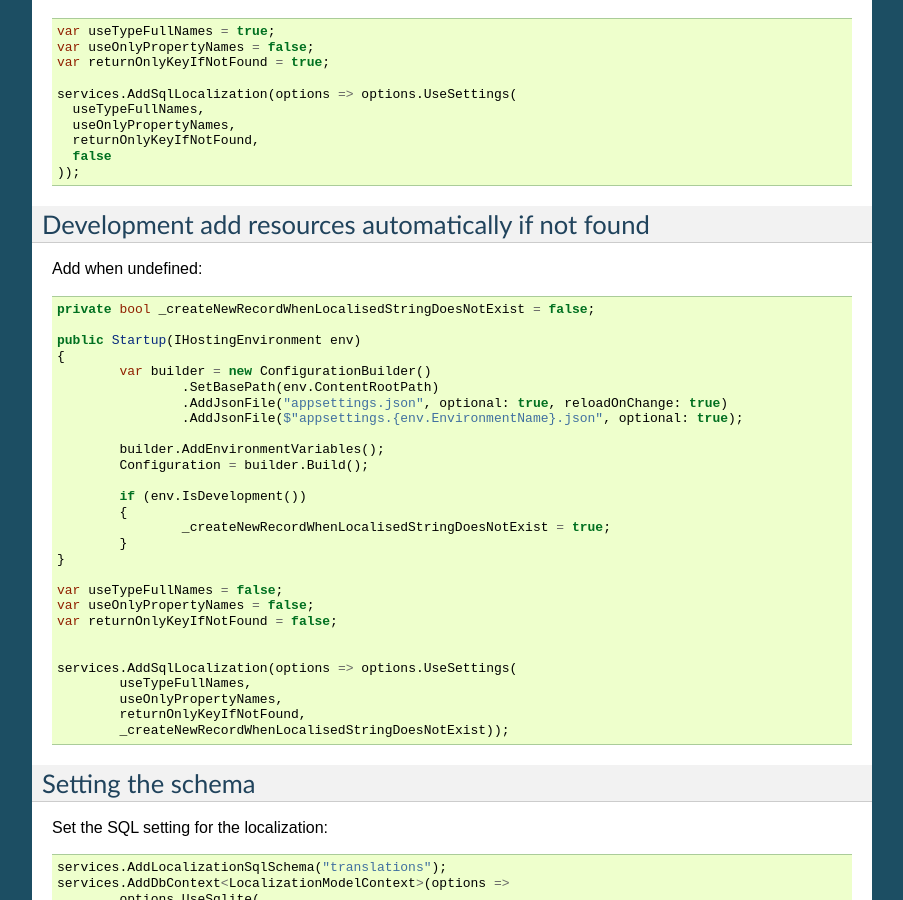
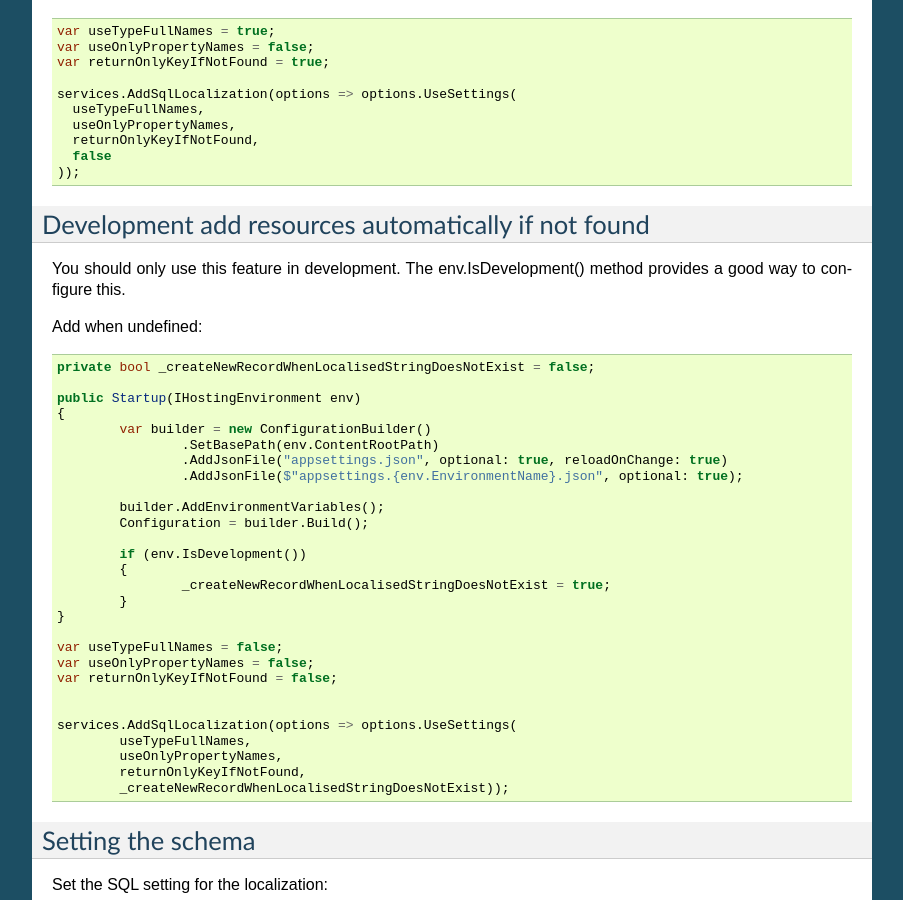
Before and after one commit to damienbod/Localization.SqlLocalizer.docs, a Sphinx documentation site: the page built from docs/source/docs/configuration.rst, in a window 1280 px wide and 900 px high, scrolled down 978 px. Shown: the whole window, without its empty margins (198-1101 px from the left). Built offline with Sphinx 7.4.7, drawn with Linux system fonts in a browser that asks for light colours.

Commit message:
adding info for config

```diff
--- a/docs/source/docs/configuration.rst
+++ b/docs/source/docs/configuration.rst
@@ -76,6 +76,8 @@ Display default keys when localization is undefined::
 Development add resources automatically if not found
 -----------------------
 
+You should only use this feature in development. The env.IsDevelopment() method provides a good way to configure this.
+
 .. highlight:: csharp
 
 Add when undefined::
```
